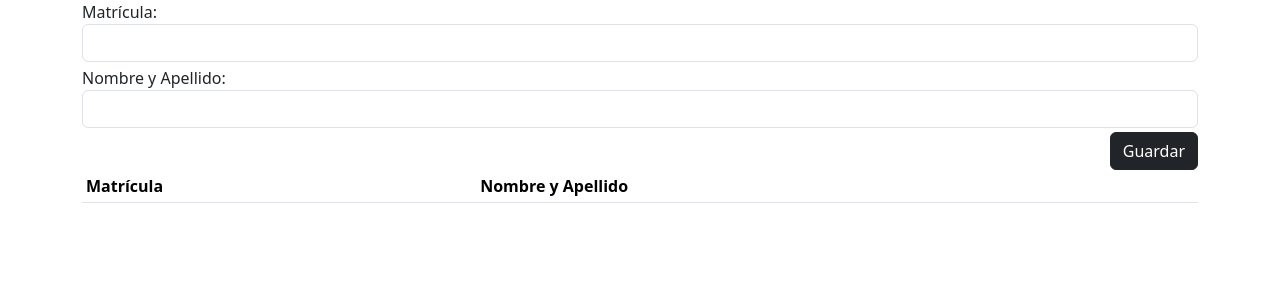
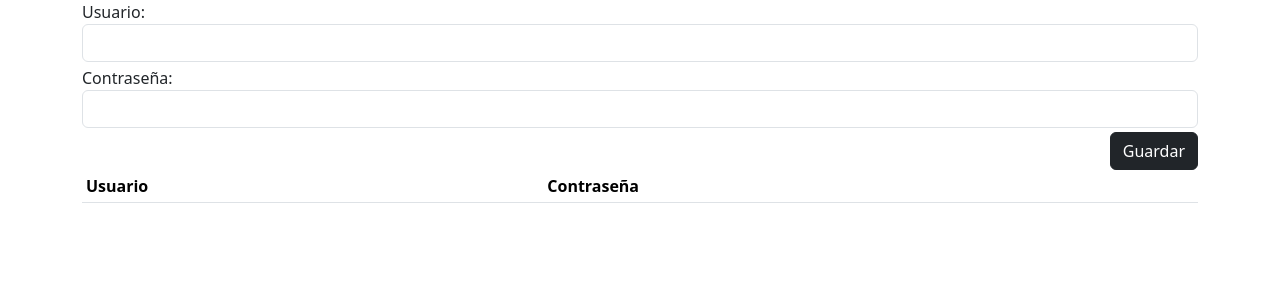
Before and after one commit to AquaticDrago/practica_2, a Flask app: page /alumnos in a window 1280 px wide. Shown: the top 300 px of the page. Run offline with Flask 3, Linux system fonts and the light colour scheme; lists and menus that the app fills with data are empty.

Commit message:
Update alumnos.html

```diff
--- a/templates/alumnos.html
+++ b/templates/alumnos.html
@@ -23,12 +23,12 @@
     <div class="container">
         <form method="post" id="frmAlumnos" class="formulario">
             <div class="mb-1">
-                <label id="lblMatriculaFA" for="txtMatriculaFA">Matrícula:</label>
-                <input type="number" name="txtMatriculaFA" id="txtMatriculaFA" class="form-control" required="true" minlength="8" maxlength="8" data-rule-digits="true">
+                <label id="lblUsuarioFA" for="txtUsuarioFA">Usuario:</label>
+                <input name="txtUsuarioFA" id="txtUsuarioFA" class="form-control" required="true" minlength="5" maxlength="20" data-rule-digits="true">
             </div>
             <div class="mb-1">
-                <label id="lblNombreApellidoFA" for="txtNombreApellidoFA">Nombre y Apellido:</label>
-                <input type="text" name="txtNombreApellidoFA" id="txtNombreApellidoFA" class="form-control" required="true" minlength="10" maxlength="25">
+                <label id="lblContrasenaFA" for="txtContrasenaFA">Contraseña:</label>
+                <input type="text" name="txtContrasenaFA" id="txtContrasenaFA" class="form-control" required="true" minlength="8" maxlength="20">
             </div>
             <div class="text-end">
                 <button id="btnGuardarFA" name="btnGuardarFA" class="btn btn-dark">Guardar</button>
@@ -40,8 +40,8 @@
         <table class="table table-sm">
             <thead>
                 <tr>
-                    <th>Matrícula</th>
-                    <th>Nombre y Apellido</th>
+                    <th>Usuario</th>
+                    <th>Contraseña</th>
                 </tr>
             </thead>
             <tbody id="tbodyAlumnos"></tbody>
@@ -54,20 +54,19 @@
         window.addEventListener("load", function (event) {
             $("#frmAlumnos").validate({
                 messages: {
-                    txtMatriculaFA: {
-                        required: "Ingresa la matrícula",
-                        minlength: "La matrícula es de 8 digitos",
-                        maxlength: "La matrícula es de 8 digitos",
-                        digits: "La matrícula es de solo números"
+                    txtUsuarioFA: {
+                        required: "Ingresa tu usuario",
+                        minlength: "El usuario es de minimo 5 caracteres",
+                        maxlength: "El usuario es de maximo 20 caracteres",
                     },
-                    txtNombreApellidoFA: {
-                        required: "Ingresa tu nombre y apellido",
-                        minlength: "Ingresa más o 10 caracteres",
-                        maxlength: "Ingresa menos o 25 caracteres"
+                    txtContrasenaFA: {
+                        required: "Ingresa tu contraseña",
+                        minlength: "Ingresa más o 8 caracter",
+                        maxlength: "Ingresa menos o 20 caracteres"
                     }
                 },
                 rules: {
-                    txtMatriculaFA: {
+                    txtUsuarioFA: {
                         // required: true,
                         // minlength: 8,
                         // maxlength: 8
```
